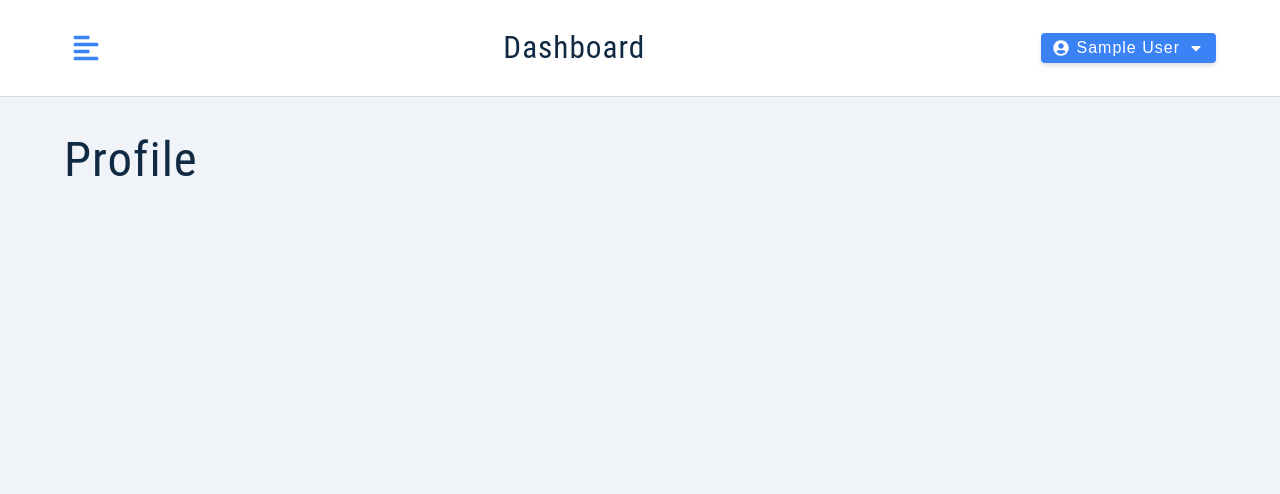
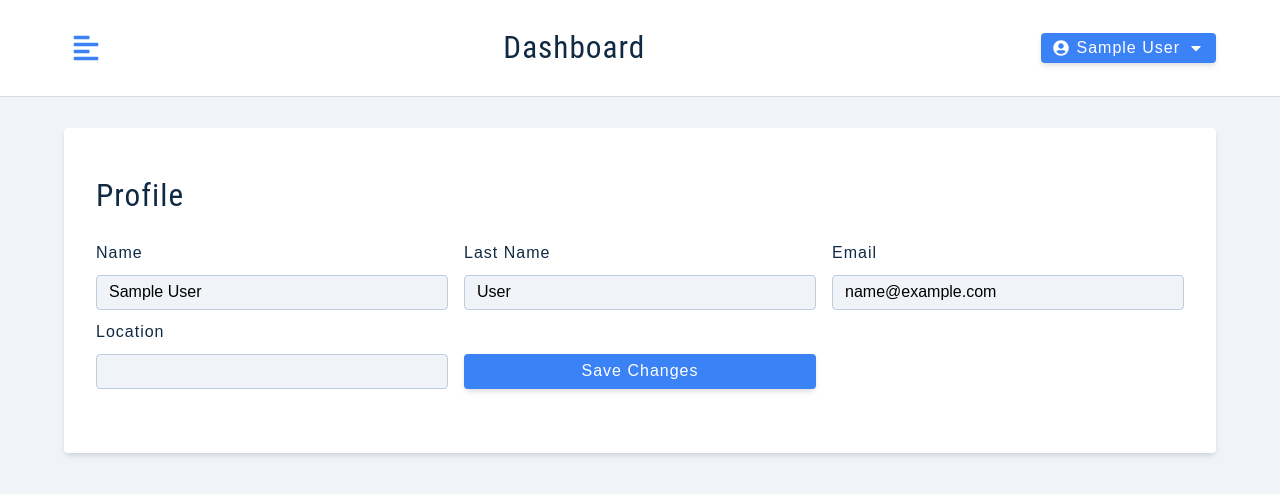
Before and after one commit to srdjo99/jobster-react, a React (Create React App) app: page /profile in a window 1280 px wide. Shown: the top 494 px of the page. Built offline with nearby package versions, Linux system fonts and the light colour scheme; sample sign-in values are in the browser's storage.

Commit message:
Add profile page

```diff
--- a/src/components/FormRow.tsx
+++ b/src/components/FormRow.tsx
@@ -3,7 +3,8 @@ import React, { FC, ReactElement } from "react";
 interface IFormRowProps {
   type: string;
   name: string;
-  value: string;
+  value?: string;
+  labelText?: string;
   handleChange: (e: React.ChangeEvent<HTMLInputElement>) => void;
 }
 
@@ -11,12 +12,13 @@ const FormRow: FC<IFormRowProps> = ({
   type,
   name,
   value,
+  labelText,
   handleChange,
 }): ReactElement => {
   return (
     <div className="form-row">
       <label htmlFor={name} className="form-label">
-        {name}
+        {labelText ?? name}
       </label>
       <input
         type={type}
--- a/src/components/NavLinks.tsx
+++ b/src/components/NavLinks.tsx
@@ -20,6 +20,7 @@ const NavLinks = ({ toggleSidebar }: INavLinksProps): ReactElement => {
               return isActive ? "nav-link active" : "nav-link";
             }}
             onClick={toggleSidebar}
+            end
           >
             <span className="icon">{icon}</span>
             {text}
--- a/src/pages/dashboard/Profile.tsx
+++ b/src/pages/dashboard/Profile.tsx
@@ -1,7 +1,81 @@
-import React, { ReactElement } from "react";
+import React, { useState, ReactElement, FormEvent, ChangeEvent } from "react";
+import { useDispatch, useSelector } from "react-redux";
+import { toast } from "react-toastify";
+
+import { RootState } from "../../store";
+import { FormRow } from "../../components";
+import Wrapper from "../../assets/wrappers/DashboardFormPage";
+
+interface IUserData {
+  name?: string;
+  email?: string;
+  lastName?: string;
+  location?: string;
+}
 
 const Profile = (): ReactElement => {
-  return <h1>Profile</h1>;
+  const { isLoading, user } = useSelector((store: RootState) => store.user);
+
+  const dispatch = useDispatch();
+
+  const [userData, setUserData] = useState<IUserData>({
+    name: user?.name || "",
+    email: user?.email || "",
+    lastName: user?.lastName || "",
+    location: user?.location || "",
+  });
+
+  const handleSubmit = (e: FormEvent<HTMLFormElement>): void => {
+    e.preventDefault();
+
+    const { name, email, lastName, location } = userData;
+    if (!name || !email || !lastName || !location) {
+      toast.error("please fill out all fields");
+    }
+  };
+
+  const handleChange = (e: ChangeEvent<HTMLInputElement>): void => {
+    const { name, value } = e.target;
+    setUserData({ ...userData, [name]: value });
+  };
+
+  return (
+    <Wrapper>
+      <form className="form" onSubmit={handleSubmit}>
+        <h3>profile</h3>
+        <div className="form-center">
+          <FormRow
+            type="text"
+            name="name"
+            value={userData.name}
+            handleChange={handleChange}
+          />
+          <FormRow
+            type="text"
+            labelText="last name"
+            name="lastName"
+            value={userData.lastName}
+            handleChange={handleChange}
+          />
+          <FormRow
+            type="email"
+            name="email"
+            value={userData.email}
+            handleChange={handleChange}
+          />
+          <FormRow
+            type="text"
+            name="location"
+            value={userData.location}
+            handleChange={handleChange}
+          />
+          <button type="submit" className="btn btn-block" disabled={isLoading}>
+            {isLoading ? "Please Wait..." : "save changes"}
+          </button>
+        </div>
+      </form>
+    </Wrapper>
+  );
 };
 
 export default Profile;
--- a/src/pages/dashboard/Stats.tsx
+++ b/src/pages/dashboard/Stats.tsx
@@ -1,7 +1,7 @@
 import React, { ReactElement } from "react";
 
 const Stats = (): ReactElement => {
-  return <div>Stats</div>;
+  return <h1>Stats</h1>;
 };
 
 export default Stats;
```
